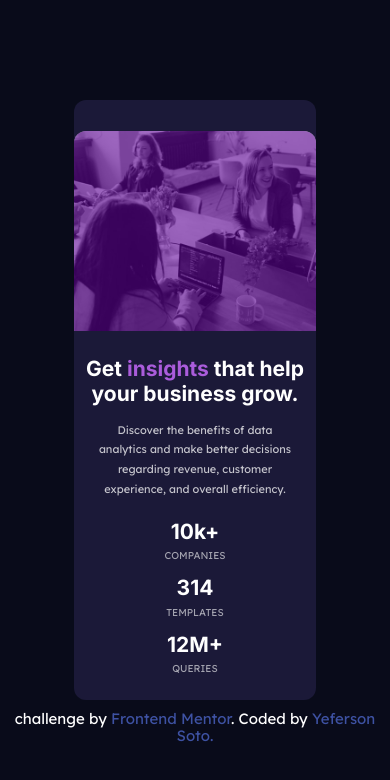
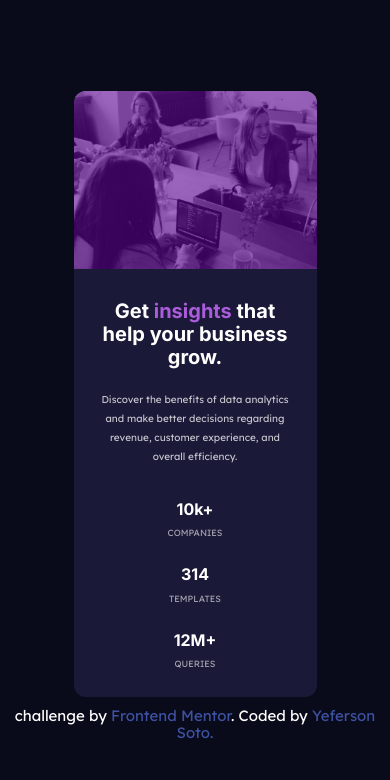
Before and after one commit to duquerson/stats_card_component, a plain HTML site: page html/index.html in a window 390 px wide. Drawn offline with nearby package versions, Linux system fonts and the light colour scheme.

Commit message:
termiando diseño mobile firts

```diff
--- a/css/general.scss
+++ b/css/general.scss
@@ -22,6 +22,9 @@
 html {
     /*ajuste para uso del rem 1 rem = 10px para tamaño de fuente*/
     font-size: 62.5%;
+}
+
+body {
     box-sizing: border-box;
     margin: 0;
     padding: 0;
--- a/css/style.scss
+++ b/css/style.scss
@@ -11,30 +11,35 @@
     /*tamaño y color de fondo y pocicionamiento de card*/
     width: 100%;
     height: 100vh;
-    display: flex;
-    align-items: center;
+    display: grid;
     justify-content: center;
-    flex-direction: column;
+    align-content: center;
+    justify-items: center;
+    // display: flex;
+    // align-items: center;
+    // justify-content: center;
+    // flex-direction: column;
     background-color: var(--Very_dark_blue_main_background);
     /*card_edition_style*/
     .contenedor__card {
-        width: 242px;
-        height: 600px;
+        width: 243px;
+        height: 594px;
         border-radius: 12px;
         /*repocionamiento de los elementos*/
         display: flex;
         flex-direction: column-reverse;
         background-color: var(--Dark_desaturated_blue_card_background);
+        overflow: visible;
         .card__contenido {
-            margin-top: 26px;
+            margin-top: 31px;
             .card__principal {
                 /*textos, color y fuente*/
                 h1 {
-                    font-size: 2.1rem;
+                    font-size: 2rem;
                     font-weight: 700;
                     text-align: center;
-                    margin-left: 12px;
-                    margin-right: 12px;
+                    margin-left: 28px;
+                    margin-right: 28px;
                     font-family: var(--fuente_titulos);
                     color: var(--White_main_heading_stats);
                     span {
@@ -43,11 +48,11 @@
                 }
                 p {
                     text-align: center;
-                    font-size: 1.1rem;
-                    line-height: 1.8;
-                    margin-top: 15px;
-                    padding-left: 20px;
-                    padding-right: 20px;
+                    font-size: 1rem;
+                    line-height: 1.9;
+                    margin-top: 21px;
+                    padding-left: 26px;
+                    padding-right: 26px;
                     font-family: var(--fuente_parrafos);
                     color: var(--Slightly_transparent_white_main_paragraph);
                 }
@@ -56,11 +61,10 @@
                 /*textos, fuente y color*/
                 display: flex;
                 flex-direction: column;
-                margin-top: 20px;
-                margin-bottom: 10px;
+                margin-top: 34px;
                 .cajas {
                     h2 {
-                        font-size: 2.1rem;
+                        font-size: 1.6rem;
                         font-weight: 700;
                         text-align: center;
                         font-family: var(--fuente_titulos);
@@ -68,9 +72,9 @@
                     }
                     p {
                         text-align: center;
-                        font-size: 1rem;
-                        margin-top: 6px;
-                        margin-bottom: 15px;
+                        font-size: 0.9rem;
+                        margin-top: 10px;
+                        margin-bottom: 27px;
                         font-family: var(--fuente_parrafos);
                         color: var(--Slightly_transparent_white_stat_headings);
                     }
@@ -79,16 +83,16 @@
         }
         .card__img {
             width: inherit;
-            height: 200px;
+            height: 178px;
             border-radius: 12px 12px 0 0;
-            background: url(../components/images/image-header-desktop.jpg);
+            background: url(../components/images/image-header-mobile.jpg);
             background-repeat: no-repeat;
             background-size: contain;
             .img__color {
                 background-color: hsla(277, 100%, 30%, 0.585);
                 border-radius: 12px 12px 0 0;
                 width: inherit;
-                height: 200px;
+                height: inherit;
             }
         }
     }
```
Also changed, not shown: css/style.css.
